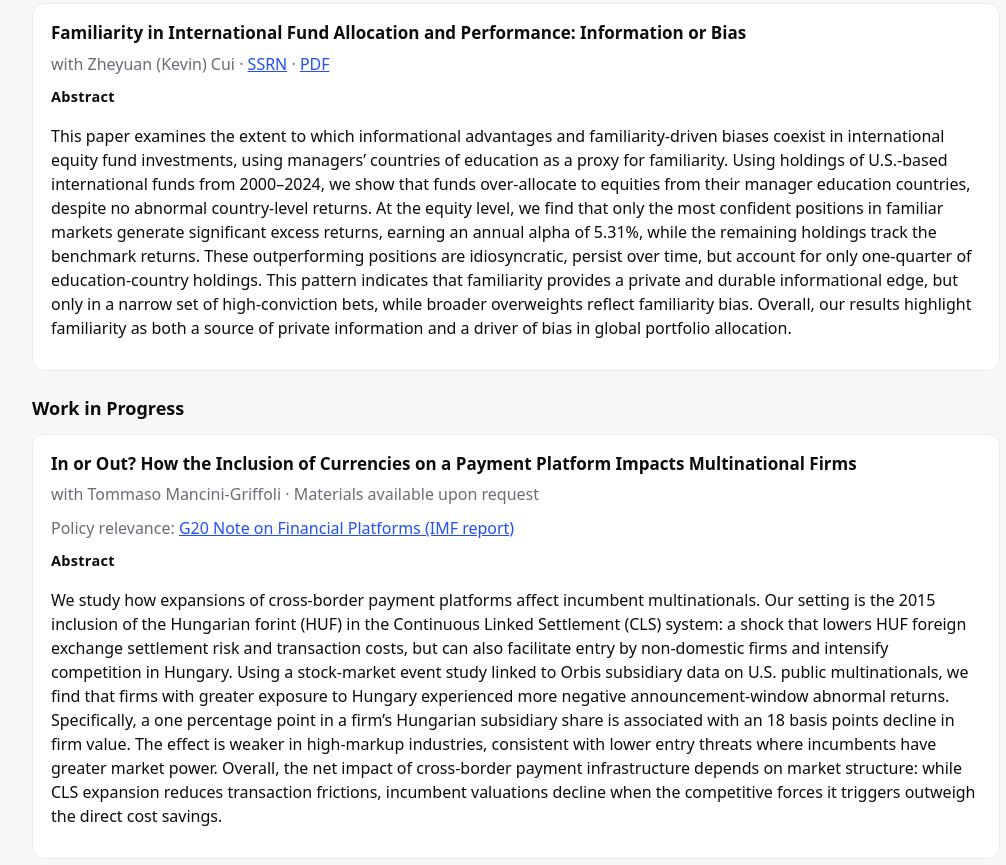
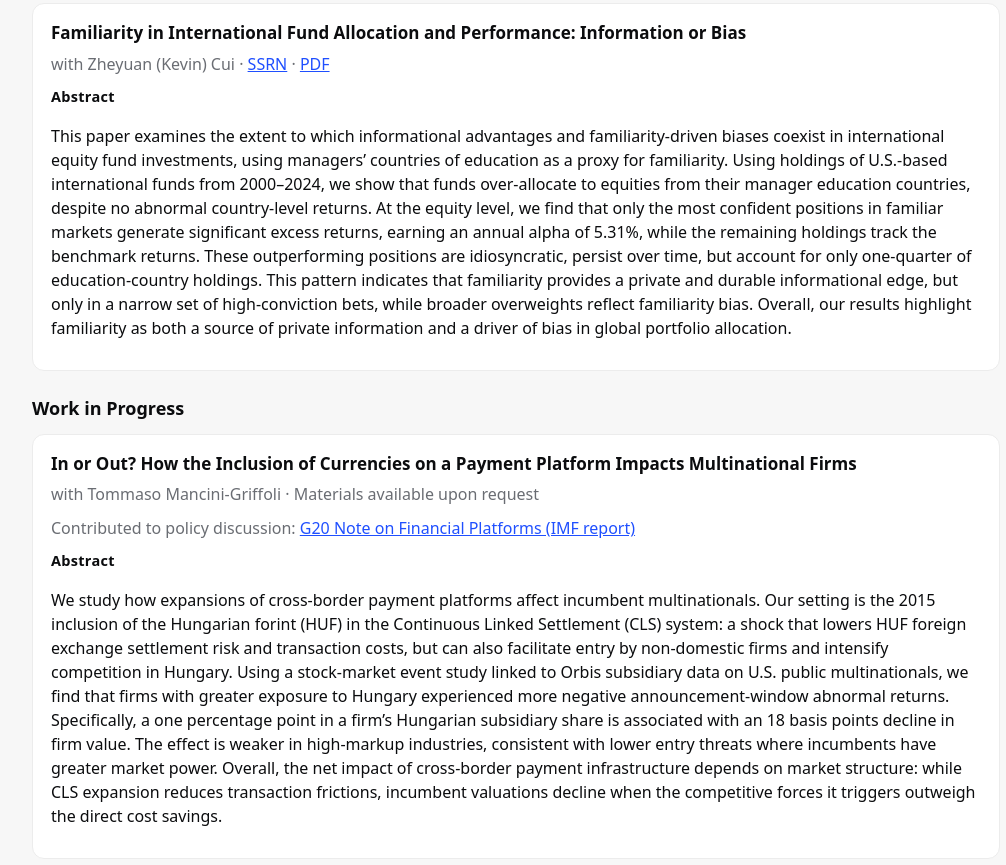
Before and after one commit to yinan-qiu/yinan-qiu.github.io, a plain HTML site: page index.html in a window 1280 px wide. Shown: the part 989-1854 px from the top of the page, without its empty margins (124-1130 px from the left). Drawn offline with Linux system fonts and the light colour scheme.

Commit message:
Update index.html

```diff
--- a/index.html
+++ b/index.html
@@ -149,7 +149,7 @@
       <article class="paper" id="wp2">
         <h3>In or Out? How the Inclusion of Currencies on a Payment Platform Impacts Multinational Firms</h3>
         <p class="meta">with Tommaso Mancini-Griffoli · Materials available upon request</p>
-        <p class="meta">Policy relevance: <a href="files/G20 note.pdf">G20 Note on Financial Platforms (IMF report)</a></p>
+        <p class="meta">Contributed to policy discussion: <a href="files/G20 note.pdf">G20 Note on Financial Platforms (IMF report)</a></p>
         <p class="abs-label"><strong>Abstract</strong></p>
         <p>We study how expansions of cross-border payment platforms affect incumbent multinationals. Our setting is the 2015 inclusion of the Hungarian forint (HUF) in the Continuous Linked Settlement (CLS) system: a shock that lowers HUF foreign exchange settlement risk and transaction costs, but can also facilitate entry by non-domestic firms and intensify competition in Hungary. Using a stock-market event study linked to Orbis subsidiary data on U.S. public multinationals, we find that firms with greater exposure to Hungary experienced more negative announcement-window abnormal returns. Specifically, a one percentage point in a firm’s Hungarian subsidiary share is associated with an 18 basis points decline in firm value. The effect is weaker in high-markup industries, consistent with lower entry threats where incumbents have greater market power. Overall, the net impact of cross-border payment infrastructure depends on market structure: while CLS expansion reduces transaction frictions, incumbent valuations decline when the competitive forces it triggers outweigh the direct cost savings.</p>
       </article>
```
